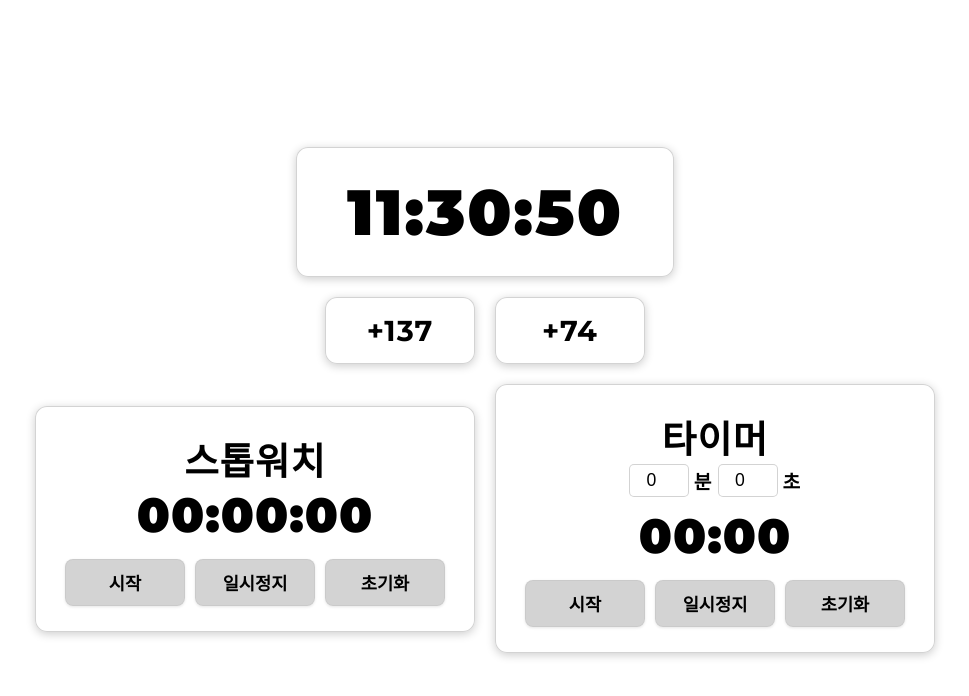
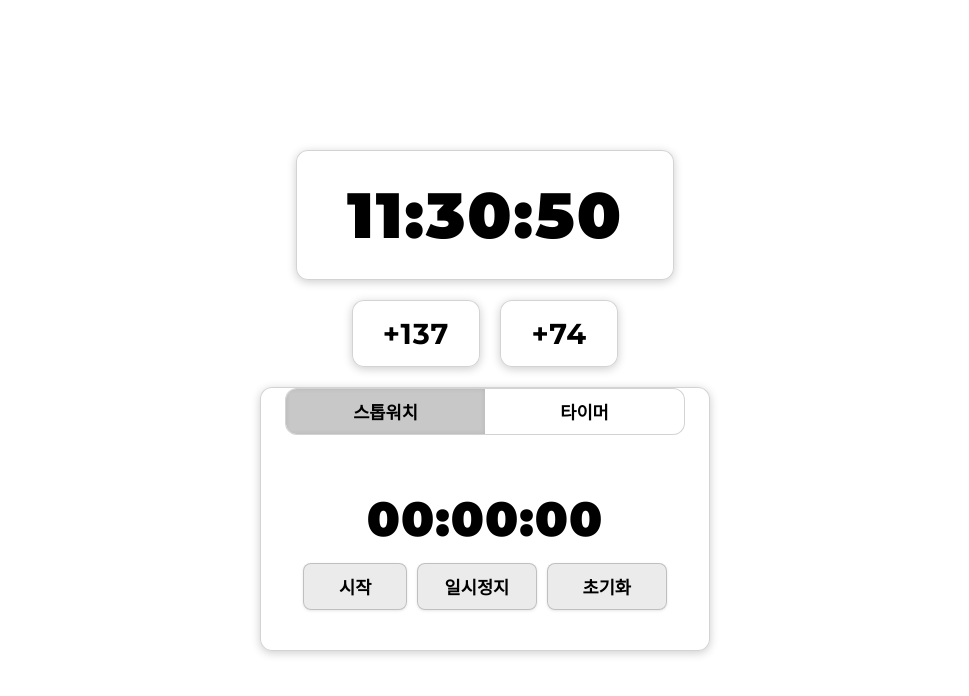
Before and after one commit to zstonek/ksy-np1935, a plain HTML site: page index.html in a window 1280 px wide. Shown: the whole page, without its empty margins (155-1124 px from the left). Drawn offline with Linux system fonts and the light colour scheme.

Commit message:
Update index.html

```diff
--- a/index.html
+++ b/index.html
@@ -11,6 +11,9 @@
             --glass-bg: rgba(255, 255, 255, 0.6);
             --glass-border: rgba(200, 200, 200, 0.8);
             --text-color: #000000;
+            --button-bg: rgba(230, 230, 230, 0.8); /* 버튼 배경색 */
+            --button-border: rgba(180, 180, 180, 0.8); /* 버튼 테두리색 */
+            --button-active-bg: rgba(200, 200, 200, 1); /* 활성화된 버튼 배경색 */
         }
 
         /* 다크 모드 설정 시 */
@@ -19,6 +22,9 @@
                 --glass-bg: rgba(255, 255, 255, 0.08);
                 --glass-border: rgba(255, 255, 255, 0.15);
                 --text-color: #ffffff;
+                --button-bg: rgba(50, 50, 50, 0.8);
+                --button-border: rgba(80, 80, 80, 0.8);
+                --button-active-bg: rgba(70, 70, 70, 1);
             }
         }
 
@@ -32,13 +38,13 @@
             background: transparent;
             height: 100vh;
             display: flex;
-            align-items: center;
-            justify-content: center;
+            align-items: center; /* 수직 가운데 정렬 */
+            justify-content: center; /* 수평 가운데 정렬 */
             font-family: 'Montserrat', sans-serif;
             color: var(--text-color);
             padding: 15px;
-            flex-direction: column; /* 기본은 세로 정렬 */
-            gap: 15px;
+            flex-direction: column; /* 요소들을 세로로 정렬 */
+            gap: 15px; /* 요소 간 간격 */
             transition: color 0.3s ease, background 0.3s ease;
         }
 
@@ -74,69 +80,105 @@
             max-width: 90%;
         }
 
-        /* 디데이 박스 스타일 (기본) */
+        /* 디데이 박스 스타일 */
         .glass-box.dday-display {
             font-size: 1.6rem;
             padding: 12px 25px;
-            min-width: 150px;
-            max-width: fit-content;
-            flex-grow: 0;
+            width: fit-content; /* 내용에 맞춰 너비 자동 조절 */
+            flex-shrink: 0; /* 줄어들지 않게 함 */
         }
 
         /* 디데이들을 위한 컨테이너 */
         .dday-container {
             display: flex;
-            flex-direction: row; /* 기본: 가로 나열 */
-            flex-wrap: wrap;
-            justify-content: center;
-            gap: 10px;
+            flex-direction: row; /* 가로 나열 */
+            flex-wrap: wrap; /* 넘치면 줄바꿈 */
+            justify-content: center; /* 내부 요소 수평 가운데 정렬 */
+            align-items: center; /* 내부 요소 수직 가운데 정렬 */
+            gap: 15px; /* 내부 요소 간 간격 */
             width: 100%;
-            max-width: 450px;
+            max-width: 380px; /* 전체 컨테이너 최대 너비 (두 디데이 박스가 충분히 들어갈 크기) */
         }
 
-        /* 스톱워치/타이머 컨테이너 */
-        .timer-container {
+        /* 스톱워치/타이머 전체 컨테이너 */
+        .stopwatch-timer-container {
             display: flex;
-            flex-direction: column; /* 기본은 세로 나열 */
-            gap: 15px;
+            flex-direction: column; /* 기본은 세로 (버튼 위, 내용 아래) */
             width: 100%;
-            max-width: 600px; /* 전체 컨테이너 최대 너비 */
+            max-width: 400px; /* 전체 컨테이너 최대 너비 */
             align-items: center;
-            justify-content: center;
+            gap: 15px; /* 버튼과 내용 간 간격 */
         }
 
-        /* 스톱워치/타이머 공통 스타일 */
-        .stopwatch-timer-box {
+        /* 탭 버튼 컨테이너 */
+        .tab-buttons {
             display: flex;
-            flex-direction: column;
-            align-items: center;
-            justify-content: center;
-            padding: 20px;
-            font-size: 2rem;
+            width: 90%;
+            max-width: 350px;
+            background: var(--glass-bg); /* 탭 버튼 배경도 유리 효과 */
+            border: 1px solid var(--glass-border);
+            border-radius: 12px;
+            overflow: hidden; /* 버튼 모서리 둥글게 처리 */
+        }
+
+        .tab-buttons button {
+            flex: 1; /* 버튼들이 공간을 균등하게 분배 */
+            padding: 10px 15px;
+            background-color: transparent; /* 초기 배경 투명 */
+            border: none;
+            color: var(--text-color);
+            font-size: 1.1rem;
+            font-weight: 700;
+            cursor: pointer;
+            transition: background-color 0.2s ease, color 0.2s ease;
+        }
+
+        .tab-buttons button.active {
+            background-color: var(--button-active-bg); /* 활성화된 탭 배경 */
+            color: var(--text-color);
+            box-shadow: inset 0 0 5px rgba(0,0,0,0.1);
+        }
+
+        .tab-buttons button:hover:not(.active) {
+            background-color: var(--button-bg);
+        }
+
+        /* 탭 콘텐츠 공통 스타일 */
+        .tab-content {
+            display: none; /* 기본적으로 숨김 */
             width: 90%;
             max-width: 400px;
+            min-height: 180px; /* 최소 높이 설정 (깜빡임 방지) */
+            padding: 20px;
+            justify-content: center;
+            align-items: center;
+            flex-direction: column;
+            gap: 15px;
         }
 
-        .stopwatch-timer-box .display {
+        .tab-content.active {
+            display: flex; /* 활성화되면 보임 */
+        }
+
+        .tab-content .display {
             font-size: 2.5rem;
             font-weight: 900;
-            margin-bottom: 15px;
             letter-spacing: 1px;
-            min-width: 200px; /* 디스플레이 최소 너비 */
+            min-width: 200px;
             text-align: center;
         }
 
-        .stopwatch-timer-box .controls {
+        .tab-content .controls {
             display: flex;
-            flex-wrap: wrap; /* 버튼이 넘치면 줄바꿈 */
+            flex-wrap: wrap;
             gap: 10px;
             justify-content: center;
             width: 100%;
         }
 
-        .stopwatch-timer-box button {
-            background-color: var(--glass-border);
-            border: 1px solid var(--glass-border);
+        .tab-content button {
+            background-color: var(--button-bg);
+            border: 1px solid var(--button-border);
             border-radius: 8px;
             padding: 8px 15px;
             font-size: 1rem;
@@ -144,17 +186,17 @@
             cursor: pointer;
             color: var(--text-color);
             transition: background-color 0.2s ease, transform 0.1s ease;
-            flex-grow: 1; /* 버튼이 공간을 채우도록 */
-            min-width: 80px; /* 버튼 최소 너비 */
-            max-width: 120px; /* 버튼 최대 너비 */
+            flex-grow: 1;
+            min-width: 80px;
+            max-width: 120px;
             box-shadow: 0 1px 3px rgba(0,0,0,0.1);
         }
 
-        .stopwatch-timer-box button:hover {
-            background-color: var(--glass-border); /* Hover 시 색상 유지 또는 미묘한 변화 */
+        .tab-content button:hover {
+            background-color: var(--button-active-bg);
             transform: translateY(-1px);
         }
-        .stopwatch-timer-box button:active {
+        .tab-content button:active {
             transform: translateY(0);
             box-shadow: 0 0 1px rgba(0,0,0,0.2);
         }
@@ -166,6 +208,7 @@
             margin-bottom: 10px;
             justify-content: center;
             align-items: center;
+            width: 100%;
         }
         .timer-settings input {
             width: 60px;
@@ -176,6 +219,12 @@
             color: var(--text-color);
             font-size: 1.1rem;
             text-align: center;
+            -moz-appearance: textfield; /* Firefox에서 숫자 입력 필드 화살표 제거 */
+        }
+        .timer-settings input::-webkit-outer-spin-button,
+        .timer-settings input::-webkit-inner-spin-button {
+            -webkit-appearance: none; /* Chrome, Safari에서 숫자 입력 필드 화살표 제거 */
+            margin: 0;
         }
         .timer-settings span {
             font-size: 1.2rem;
@@ -193,27 +242,27 @@
             }
             .dday-container {
                 gap: 20px;
-                max-width: 600px;
+                max-width: 450px; /* 데스크톱에서 디데이 컨테이너 최대 너비 조정 */
             }
             .glass-box.dday-display {
                 font-size: 1.8rem;
                 padding: 15px 30px;
             }
-            .timer-container {
-                flex-direction: row; /* 스톱워치/타이머를 가로로 나열 */
-                flex-wrap: wrap;
-                gap: 20px;
-                max-width: 900px; /* 더 넓은 컨테이너 너비 */
+            .stopwatch-timer-container {
+                max-width: 450px; /* 넓은 화면에서도 너무 커지지 않게 제한 */
             }
-            .stopwatch-timer-box {
-                flex-basis: calc(50% - 10px); /* 두 개씩 한 줄에 */
+            .tab-buttons {
+                max-width: 400px;
+            }
+            .tab-content {
                 max-width: 450px;
-                padding: 25px;
+                min-height: 200px; /* 높이 약간 늘림 */
+                font-size: 2.2rem;
             }
-            .stopwatch-timer-box .display {
+            .tab-content .display {
                 font-size: 3rem;
             }
-            .stopwatch-timer-box button {
+            .tab-content button {
                 padding: 10px 20px;
                 font-size: 1.1rem;
             }
@@ -230,32 +279,38 @@
                 padding: 15px 30px;
             }
             .dday-container {
-                flex-direction: column;
+                flex-direction: column; /* 모바일에서 디데이 세로로 쌓기 */
                 gap: 10px;
                 width: 100%;
-                max-width: 300px;
+                max-width: 280px; /* 모바일에서 디데이 컨테이너 너비 제한 */
             }
             .glass-box.dday-display {
                 font-size: 1.3rem;
                 padding: 10px 20px;
-                min-width: auto;
-                width: 90%;
+                width: 90%; /* 모바일에서 화면 너비에 맞게 */
                 max-width: 250px;
             }
-            .timer-container {
-                flex-direction: column;
+            .stopwatch-timer-container {
                 gap: 10px;
             }
-            .stopwatch-timer-box {
-                padding: 15px;
-                font-size: 1.8rem;
+            .tab-buttons {
+                width: 95%;
+                max-width: 300px;
+            }
+            .tab-buttons button {
+                padding: 8px 10px;
+                font-size: 1rem;
+            }
+            .tab-content {
                 width: 95%;
                 max-width: 350px;
+                min-height: 160px;
+                padding: 15px;
             }
-            .stopwatch-timer-box .display {
+            .tab-content .display {
                 font-size: 2rem;
             }
-            .stopwatch-timer-box button {
+            .tab-content button {
                 padding: 7px 12px;
                 font-size: 0.9rem;
                 min-width: 70px;
@@ -275,9 +330,13 @@
         <div class="glass-box dday-display" id="daysPassed2"></div>
     </div>
 
-    <div class="timer-container">
-        <div class="glass-box stopwatch-timer-box">
-            <h3>스톱워치</h3>
+    <div class="stopwatch-timer-container glass-box">
+        <div class="tab-buttons">
+            <button id="showStopwatch">스톱워치</button>
+            <button id="showTimer">타이머</button>
+        </div>
+
+        <div id="stopwatchContent" class="tab-content active">
             <div class="display" id="stopwatchDisplay">00:00:00</div>
             <div class="controls">
                 <button id="stopwatchStart">시작</button>
@@ -286,8 +345,7 @@
             </div>
         </div>
 
-        <div class="glass-box stopwatch-timer-box">
-            <h3>타이머</h3>
+        <div id="timerContent" class="tab-content">
             <div class="timer-settings">
                 <input type="number" id="timerMinutes" value="0" min="0" max="99"> <span>분</span>
                 <input type="number" id="timerSeconds" value="0" min="0" max="59"> <span>초</span>
@@ -387,7 +445,7 @@
         let timerInterval;
         let timerTime = 0; // 초 단위
         let timerRunning = false;
-        let initialTimerTime = 0;
+        let initialTimerTime = 0; // 초기 설정 시간 저장
 
         const timerDisplay = document.getElementById('timerDisplay');
         const timerMinutesInput = document.getElementById('timerMinutes');
@@ -405,15 +463,20 @@
         function setTimerTime() {
             const minutes = parseInt(timerMinutesInput.value) || 0;
             const seconds = parseInt(timerSecondsInput.value) || 0;
-            initialTimerTime = (minutes * 60) + seconds;
-            timerTime = initialTimerTime;
+            initialTimerTime = (minutes * 60) + seconds; // 항상 초기값 업데이트
+            timerTime = initialTimerTime; // 현재 타이머 시간도 초기값으로 설정
             timerDisplay.textContent = formatTimerTime(timerTime);
         }
+
+        // 입력 필드 변경 시 setTimerTime 호출
+        timerMinutesInput.addEventListener('input', setTimerTime);
+        timerSecondsInput.addEventListener('input', setTimerTime);
+
 
         function startTimer() {
             if (!timerRunning && timerTime > 0) {
                 timerRunning = true;
-                timerMinutesInput.disabled = true; // 타이머 시작 시 입력 비활성화
+                timerMinutesInput.disabled = true;
                 timerSecondsInput.disabled = true;
                 timerInterval = setInterval(() => {
                     timerTime--;
@@ -423,10 +486,10 @@
                         clearInterval(timerInterval);
                         timerRunning = false;
                         timerDisplay.textContent = '00:00';
-                        alert('타이머 종료!'); // 타이머 종료 알림
-                        timerMinutesInput.disabled = false; // 종료 시 다시 활성화
+                        alert('타이머 종료!');
+                        timerMinutesInput.disabled = false;
                         timerSecondsInput.disabled = false;
-                        initialTimerTime = 0; // 초기값도 리셋
+                        // 타이머 종료 후 리셋 버튼 누르지 않고 재시작 가능하도록 initialTimerTime 유지
                     }
                 }, 1000);
             } else if (timerTime === 0 && !timerRunning) {
@@ -437,7 +500,7 @@
         function pauseTimer() {
             clearInterval(timerInterval);
             timerRunning = false;
-            timerMinutesInput.disabled = false; // 일시정지 시 활성화
+            timerMinutesInput.disabled = false;
             timerSecondsInput.disabled = false;
         }
 
@@ -450,23 +513,54 @@
             timerSecondsInput.disabled = false;
             timerMinutesInput.value = Math.floor(initialTimerTime / 60);
             timerSecondsInput.value = initialTimerTime % 60;
-            if (initialTimerTime === 0) { // 초기값이 0이었으면 입력창도 0으로
-                timerMinutesInput.value = 0;
-                timerSecondsInput.value = 0;
-            }
         }
 
-        // 초기 타이머 디스플레이 설정
-        timerMinutesInput.addEventListener('change', setTimerTime);
-        timerSecondsInput.addEventListener('change', setTimerTime);
         timerStartBtn.addEventListener('click', startTimer);
         timerPauseBtn.addEventListener('click', pauseTimer);
         timerResetBtn.addEventListener('click', resetTimer);
 
-        // 초기 로드 시 모든 카운터 및 시계 업데이트
-        updateDaysPassed(startDate1, 'daysPassed1');
-        updateDaysPassed(startDate2, 'daysPassed2');
-        updateTime();
+        // --- 탭 전환 기능 ---
+        const stopwatchContent = document.getElementById('stopwatchContent');
+        const timerContent = document.getElementById('timerContent');
+        const showStopwatchBtn = document.getElementById('showStopwatch');
+        const showTimerBtn = document.getElementById('showTimer');
+
+        function showTab(tabId) {
+            // 모든 탭 콘텐츠 숨기기
+            document.querySelectorAll('.tab-content').forEach(content => {
+                content.classList.remove('active');
+            });
+            // 모든 탭 버튼 비활성화
+            document.querySelectorAll('.tab-buttons button').forEach(button => {
+                button.classList.remove('active');
+            });
+
+            // 선택된 탭 콘텐츠 보이기
+            document.getElementById(tabId).classList.add('active');
+
+            // 선택된 탭 버튼 활성화
+            if (tabId === 'stopwatchContent') {
+                showStopwatchBtn.classList.add('active');
+            } else if (tabId === 'timerContent') {
+                showTimerBtn.classList.add('active');
+            }
+
+            // 탭 전환 시 스톱워치/타이머 초기화 (선택 사항, 사용자 경험에 따라 조절)
+            // pauseStopwatch();
+            // pauseTimer();
+        }
+
+        showStopwatchBtn.addEventListener('click', () => showTab('stopwatchContent'));
+        showTimerBtn.addEventListener('click', () => showTab('timerContent'));
+
+        // 초기 로드 시 스톱워치 탭 활성화
+        document.addEventListener('DOMContentLoaded', () => {
+            updateDaysPassed(startDate1, 'daysPassed1');
+            updateDaysPassed(startDate2, 'daysPassed2');
+            updateTime();
+            showTab('stopwatchContent'); // 스톱워치 탭을 기본으로 표시
+            setTimerTime(); // 타이머 초기값 설정
+        });
 
         // 매일 자정에 디데이 업데이트 (24시간 주기)
         setInterval(() => {
@@ -476,9 +570,6 @@
 
         // 매 초마다 시간 업데이트
         setInterval(updateTime, 1000);
-
-        // 타이머 입력 필드 초기값 설정 (페이지 로드 시 00:00으로 보이게)
-        setTimerTime();
     </script>
 </body>
 </html>
```
